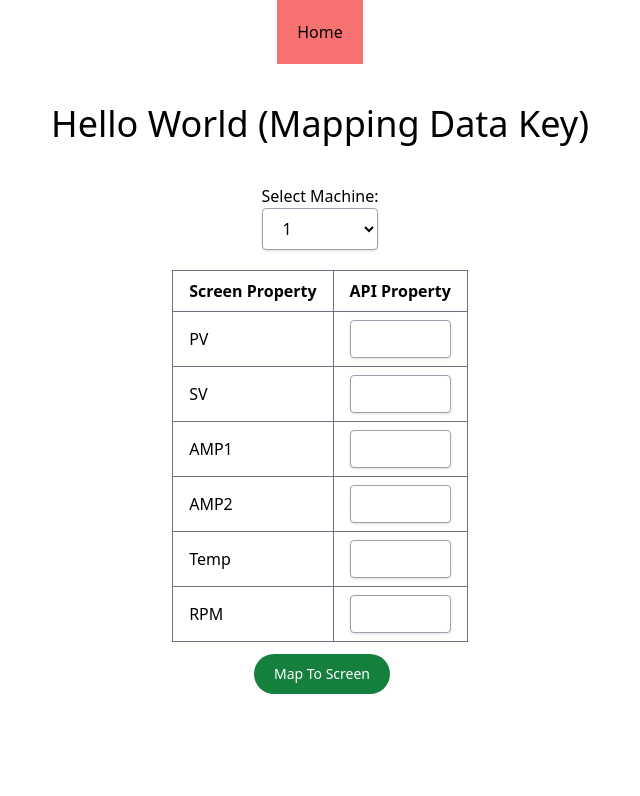
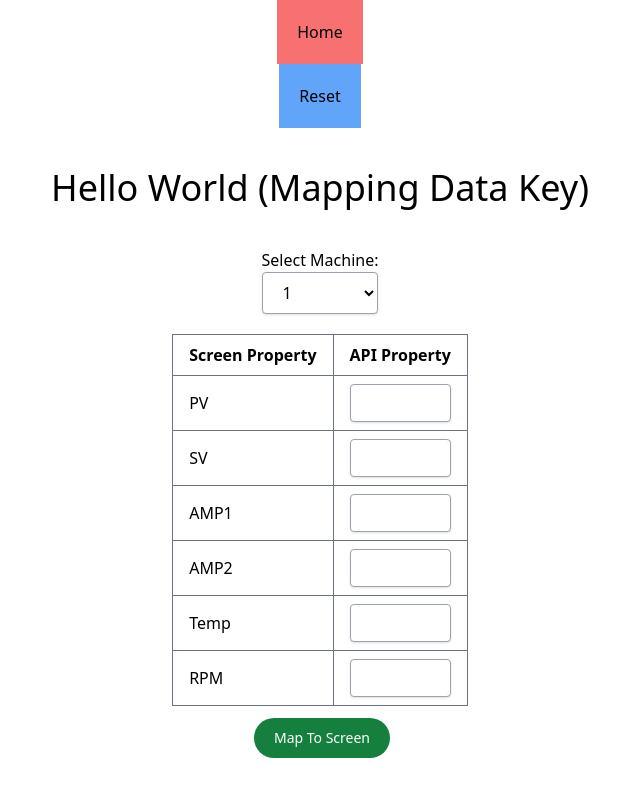
Before and after one commit to Sourz-101/FrontendTest, a React (Vite) app: page /setting in a window 1280 px wide. Shown: the top 796 px of the page, without its empty margins (320-960 px from the left). Built offline with nearby package versions, Linux system fonts and the light colour scheme.

Commit message:
added reset btn and function

```diff
--- a/src/pages/Setting.jsx
+++ b/src/pages/Setting.jsx
@@ -48,6 +48,14 @@ const Setting = () => {
   const { data, setData } = useContext(DisplaySetting);
 
 
+ const default_data = {
+    pv: "pv",
+    sv: "sv",
+    temp: "temp",
+    amp1: "amp",
+    amp2: "amp2",
+    rpm: "rpm"
+  };
 
 
 
@@ -64,12 +72,22 @@ const Setting = () => {
     ));
 
 
+
     // strategic Logger
     console.log("Selected: ", properties);
     console.log("PV Selector", pv);
   };
 
-
+const updateDataToDefalut = () => {
+    setData((prevData) => ({ ...prevData,
+        pv: default_data.pv,
+        sv: default_data.sv,
+        amp1: default_data.amp1,
+        amp2: default_data.amp2,
+        temp: default_data.temp,
+        rpm: default_data.rpm,
+      }
+    ));}
 
   // Context Logger
   const Logger = () => {
@@ -168,7 +186,9 @@ const Setting = () => {
 
   return (
     <div className="flex items-center flex-col">
-    <Link to={'/'}><button className="p-5 bg-red-400">Home</button></Link>
+    <Link to={'/'}><button className=" btn p-5 bg-red-400">Home</button></Link>
+    <button className="btn p-5 bg-blue-400" onClick={updateDataToDefalut}>Reset</button>
+
       <h1 className="text-4xl m-10" onClick={Logger}>
         Hello World (Mapping Data Key)
       </h1>
```
